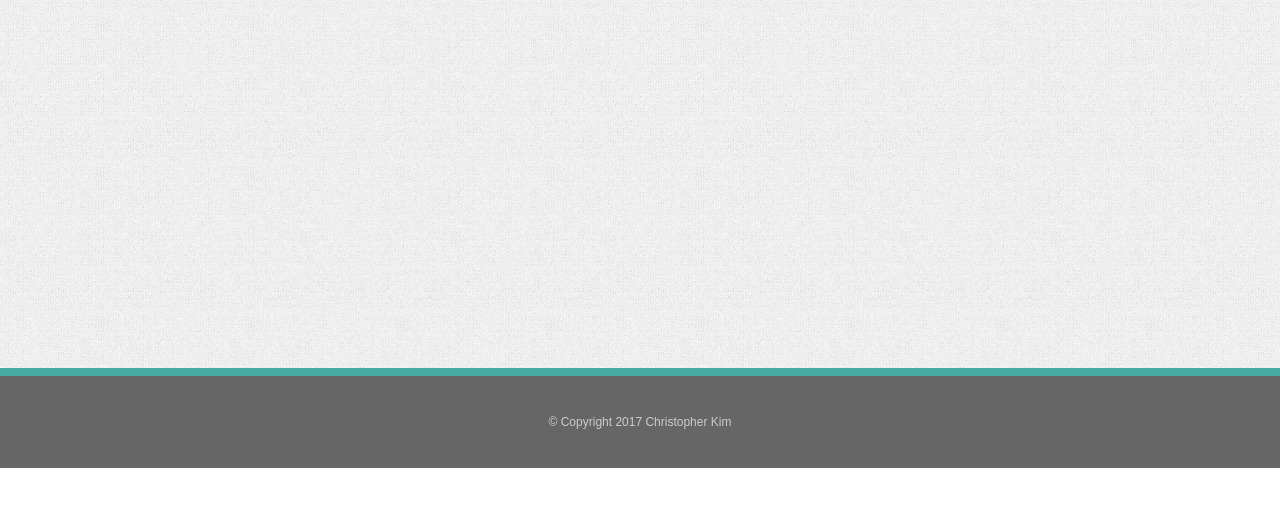
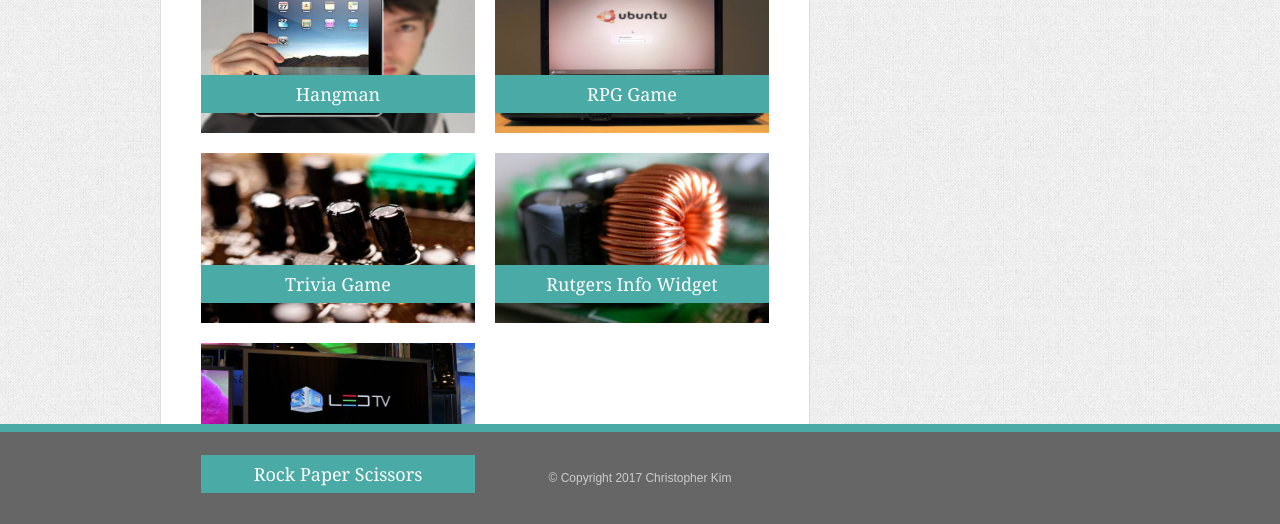
Before and after one commit to chrisms91/Basic-Portfolio, a plain HTML site: page portfolio.html in a window 1280 px wide. Shown: the part 332-856 px from the top of the page. Before the commit the page ends 800 px from the top, so only its background shows below. Drawn offline with Linux system fonts and the light colour scheme.

Commit message:
working on portfolio

```diff
--- a/css/style.css
+++ b/css/style.css
@@ -93,12 +93,13 @@ img {
 	width: 650px;
 	float: left;
 	background: #ffffff;
+	border: 1px solid #dddddd;
+	box-sizing: border-box;
 
 }
 
 .main-content {
 	padding: 40px 30px;
-	border: 1px solid #dddddd;
 }
 
 .main-header {
@@ -212,3 +213,58 @@ input[type=submit] {
 label {
 	font-size: 17px;
 }
+
+/********************************
+ *********  Portfolio  **********
+ ********************************/
+
+ .portfolio-container {
+		width: 100%;
+		height: auto;
+ }
+
+ .portfolio-title {
+	color: #fff;
+	font-size: 18px;
+	font-family: 'Georgia', Times, 'Times New Roman', serif;
+	text-align: center;
+	position: absolute;
+	left: 0;
+	right: 0;
+	bottom: 20px;
+	padding: 10px;
+	background: #4aaaa5;
+	z-index: 2;
+}
+.portfolio-item:hover .portfolio-title {
+	color: #000;
+}
+
+.portfolio-title {
+	background: #4aaaa5;
+	color: #ffffff;
+	padding: 10px;
+	left: 0;
+	right: 0;
+	bottom: 20px;
+	z-index: 1;
+	position: absolute;
+}
+
+.portfolio-img {
+	width: 100%;
+	display: block;
+	height: 170px;
+	z-index: 2;
+/*	height: auto;
+	overflow: hidden;*/
+}
+
+.portfolio-item {
+	float: left;
+    width: 274px;
+    position: relative;
+    margin-bottom: 20px;
+    margin: 10px;
+    overflow: hidden ;
+}
--- a/portfolio.html
+++ b/portfolio.html
@@ -40,6 +40,24 @@
 				<header class="main-header">
 					<h2> Portfolio </h2>
 				</header>
+
+				<div class="portfolio-container">
+					<div class="portfolio-item">
+						<a href="#"><img src="image/img-potfolio.jpg" class="portfolio-img"><div class="portfolio-title">Hangman</div></a>
+					</div>
+					<div class="portfolio-item">
+						<a href="#"><img src="image/img-potfolio1.jpg" class="portfolio-img"><div class="portfolio-title">RPG Game</div></a>
+					</div>
+					<div class="portfolio-item">
+						<a href="#"><img src="image/img-potfolio2.jpg" class="portfolio-img"><div class="portfolio-title">Trivia Game</div></a>
+					</div>
+					<div class="portfolio-item">
+						<a href="#"><img src="image/img-potfolio3.jpg" class="portfolio-img"><div class="portfolio-title">Rutgers Info Widget</div></a>
+					</div>
+					<div class="portfolio-item">
+						<a href="#"><img src="image/img-potfolio4.jpg" class="portfolio-img"><div class="portfolio-title">Rock Paper Scissors</div></a>
+					</div>
+				</div>
 			</div>
 		</main>
 
```
Also changed, not shown: image/img-potfolio.jpg (added), image/img-potfolio1.jpg (added), image/img-potfolio2.jpg (added), image/img-potfolio3.jpg (added), image/img-potfolio4.jpg (added), 1 other file.
